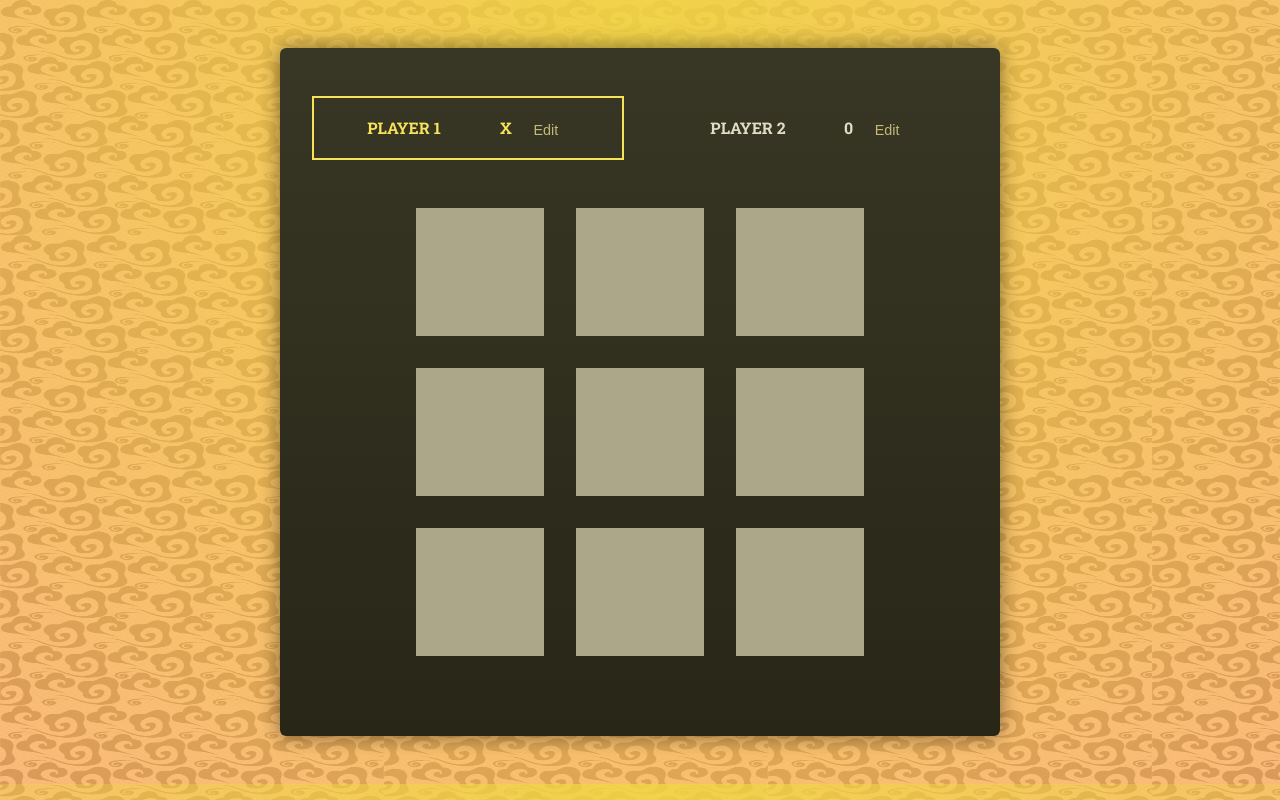
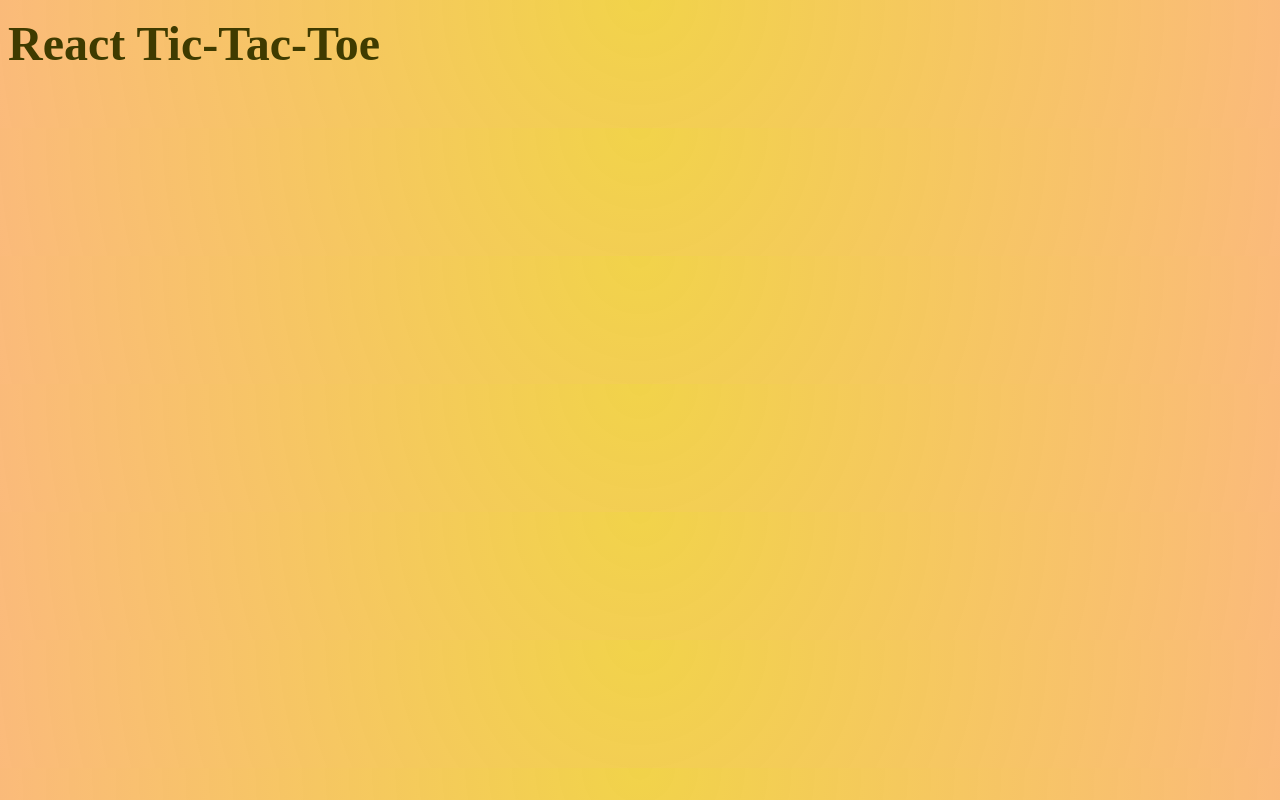
Before and after one commit to Rayannick/React, a React (Vite) app: page / in a window 1280 px wide. Built offline with nearby package versions, Linux system fonts and the light colour scheme; a web font is replaced by a local one.

Commit message:
practise starts

```diff
--- a/index.html
+++ b/index.html
@@ -10,9 +10,11 @@
     <div id="root"></div>
     <div id="root1"></div>
     <div id="project_01"></div>
+    <div id="project_01_practise"></div>
     <!-- <script type="module" src="/src2/index.jsx"></script> -->
          <!-- <script type="module" src="/src1/index.jsx"></script> -->
-              <script type="module" src="/project_01/index.jsx"></script>
+              <!-- <script type="module" src="/project_01/index.jsx"></script> -->
+              <script type="module" src="/project_01_practise/index.jsx"></script>
 
 
   </body>
--- a/project_01_practise/index.css
+++ b/project_01_practise/index.css
@@ -22,11 +22,7 @@
       circle at top,
       rgba(241, 210, 70, 0.98),
       rgba(250, 176, 103, 0.87)
-    ),
-    url('bg-pattern-dark.png');
-  background-repeat: repeat;
-  background-size: 100% 100%, 30% 30%, 100% 100%;
-  min-height: 110rem;
+    )
 }
 
 header {
--- a/project_01_practise/index.jsx
+++ b/project_01_practise/index.jsx
@@ -3,4 +3,4 @@
 import App from './App.jsx';
 import './index.css';
 
-ReactDOM.createRoot(document.getElementById('root')).render(<App />);
+ReactDOM.createRoot(document.getElementById('project_01_practise')).render(<App />);
```
